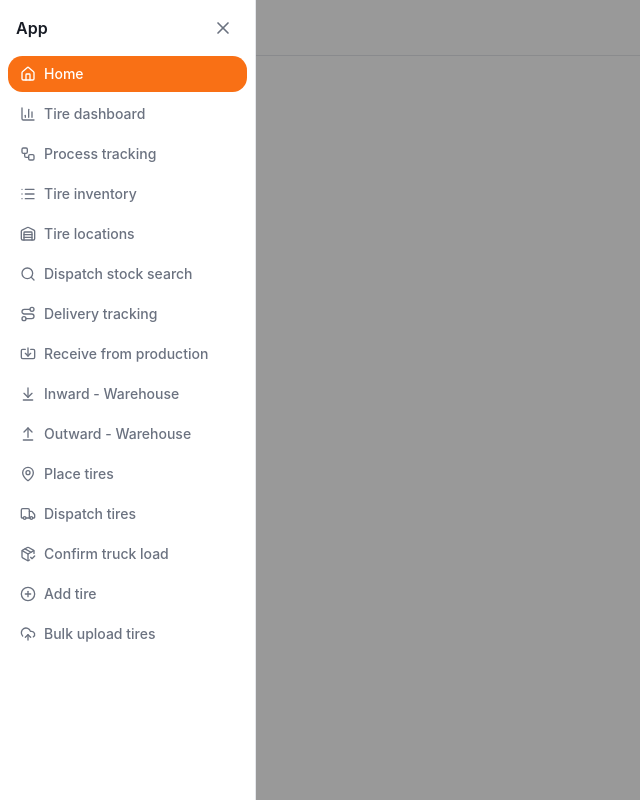
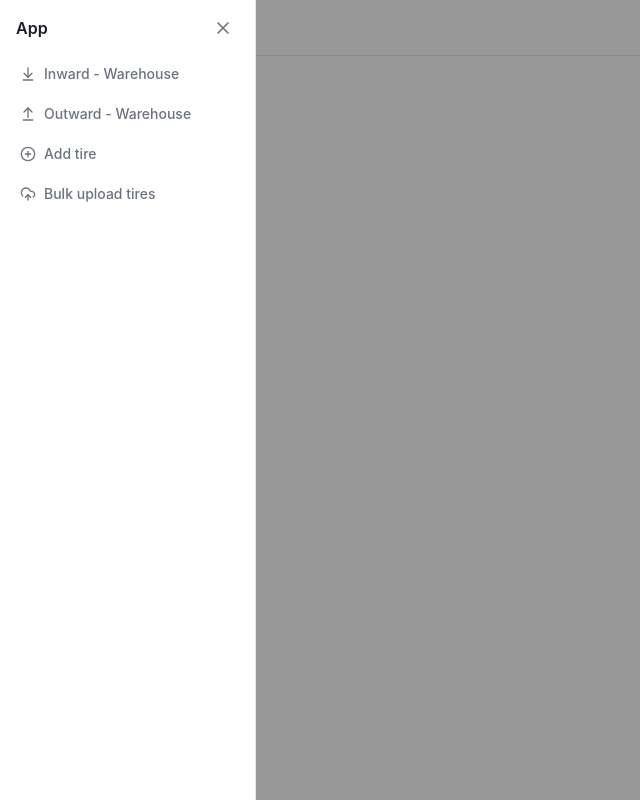
Before and after one commit to itechdp/yokohama, a React (Vite) app: page / in a window 1280 px wide. Shown: the whole page, without its empty margins (0-640 px from the left). Built offline with nearby package versions, Linux system fonts and the light colour scheme.

Commit message:
remove pages sidebar

```diff
--- a/src/components/sidebar.tsx
+++ b/src/components/sidebar.tsx
@@ -1,40 +1,12 @@
-import {
-  ArrowDownToLine,
-  ArrowUpFromLine,
-  BarChart3,
-  CirclePlus,
-  Home,
-  Import,
-  List,
-  MapPin,
-  PackageCheck,
-  Route,
-  Search,
-  Truck,
-  UploadCloud,
-  Warehouse,
-  Workflow,
-  X,
-} from "lucide-react";
+import { ArrowDownToLine, ArrowUpFromLine, CirclePlus, UploadCloud, X } from "lucide-react";
 import { NavLink } from "react-router";
 import { cn } from "@/lib/utils";
 
 // Add one entry here for every page/feature you build — nothing should be reachable
 // only by typing a URL; it must show up as a tab here too.
 const NAV_ITEMS = [
-  { to: "/", label: "Home", icon: Home },
-  { to: "/tire-dashboard", label: "Tire dashboard", icon: BarChart3 },
-  { to: "/tires/process", label: "Process tracking", icon: Workflow },
-  { to: "/tires", label: "Tire inventory", icon: List },
-  { to: "/tires/locations", label: "Tire locations", icon: Warehouse },
-  { to: "/tires/search", label: "Dispatch stock search", icon: Search },
-  { to: "/tires/shipment-tracking", label: "Delivery tracking", icon: Route },
-  { to: "/tires/receive", label: "Receive from production", icon: Import },
   { to: "/tires/inward", label: "Inward - Warehouse", icon: ArrowDownToLine },
   { to: "/tires/outward", label: "Outward - Warehouse", icon: ArrowUpFromLine },
-  { to: "/tires/place", label: "Place tires", icon: MapPin },
-  { to: "/tires/dispatch", label: "Dispatch tires", icon: Truck },
-  { to: "/tires/confirm-load", label: "Confirm truck load", icon: PackageCheck },
   { to: "/tires/new", label: "Add tire", icon: CirclePlus },
   { to: "/tires/bulk-upload", label: "Bulk upload tires", icon: UploadCloud },
 ];
```
